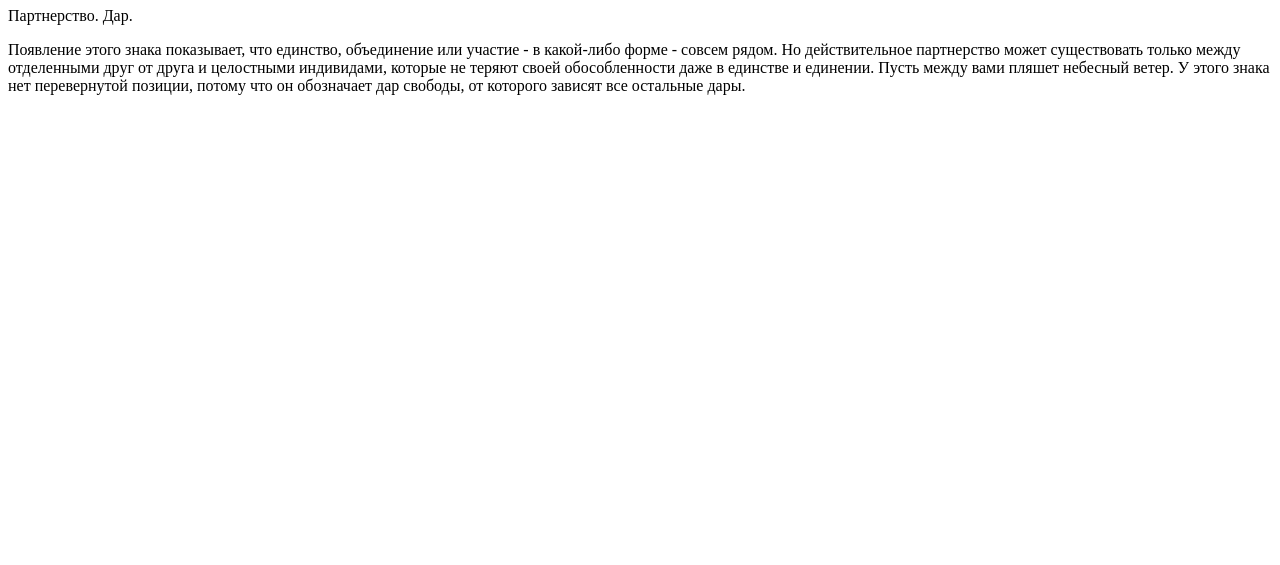
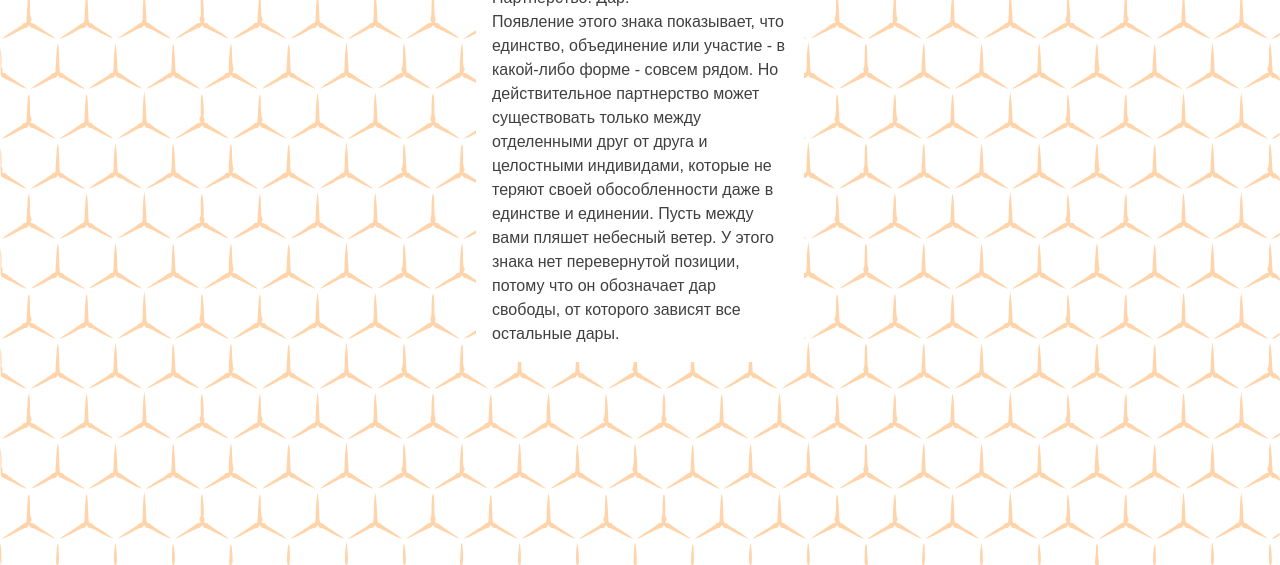
Before and after one commit to pt-pt-pt/runes, a plain HTML site: page Gebo.html in a window 1280 px wide. Shown: the part 235-800 px from the top of the page. Drawn offline with Linux system fonts and the light colour scheme.

Commit message:
Add files via upload

```diff
--- a/Gebo.html
+++ b/Gebo.html
@@ -4,12 +4,13 @@
 <meta charset="UTF-8">
 <meta name="viewport" content="width=device-width initial-scale=1">
 <title>Gebo</title>
- </head>
+  <link rel="stylesheet" href="style/style.css">
+  </head>
  <body>
   <div class="container">
  <div class="box"> <div align="center"><img src="images/gebo.png "Width="150" Height="150" alt="Gebo"></div>
 <div align="center"><h1>Гебо, Gebo</h1></div>
   <p>Партнерство. Дар.</p>
   <p>Появление этого знака показывает, что единство, объединение или участие - в какой-либо форме - совсем рядом. Но действительное партнерство может существовать только между отделенными друг от друга и целостными индивидами, которые не теряют своей обособленности даже в единстве и единении. Пусть между вами пляшет небесный ветер. У этого знака нет перевернутой позиции, потому что он обозначает дар свободы, от которого зависят все остальные дары.</p>
-   </body>
-    </html>
+ </body>
+</html>
```
